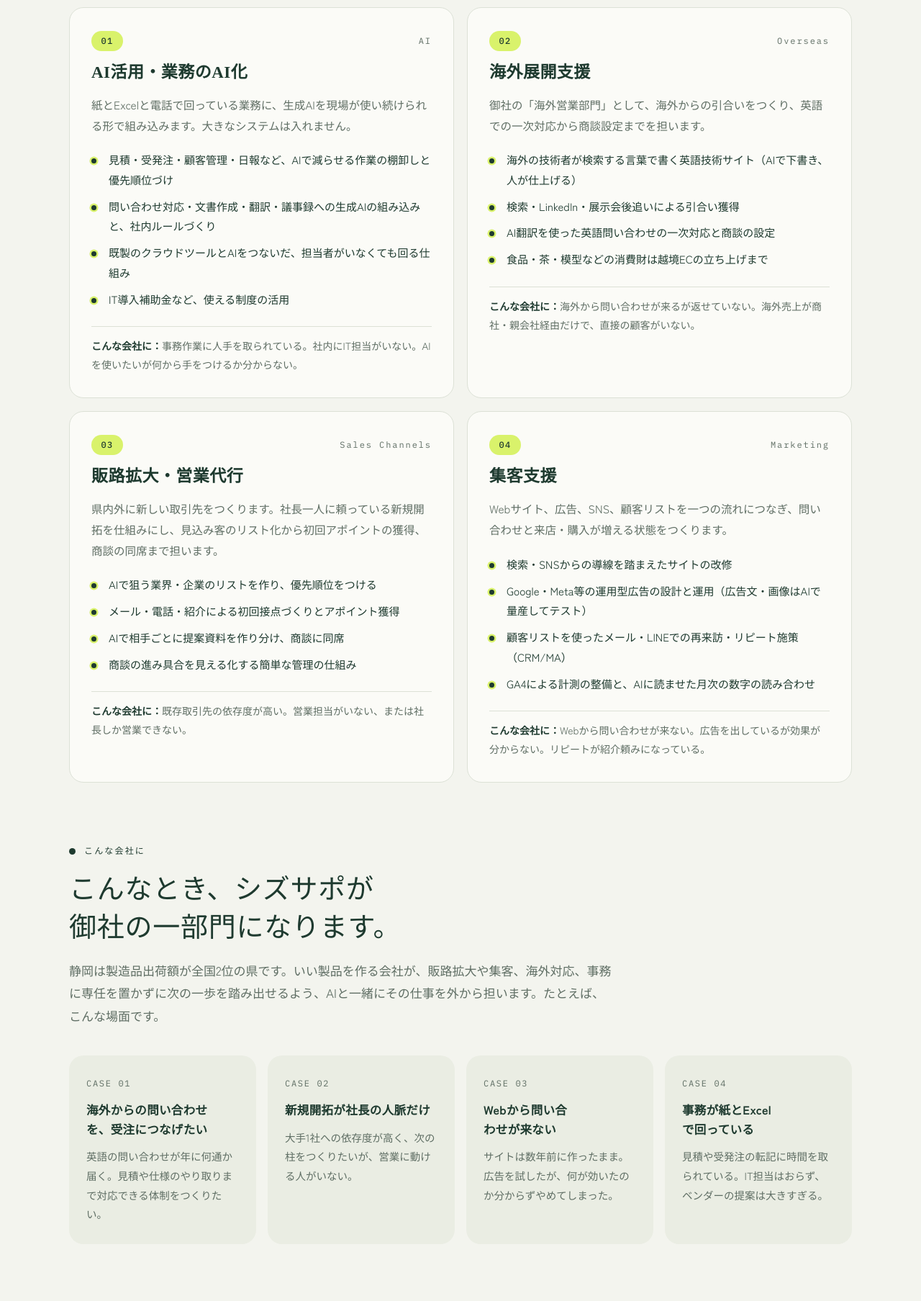
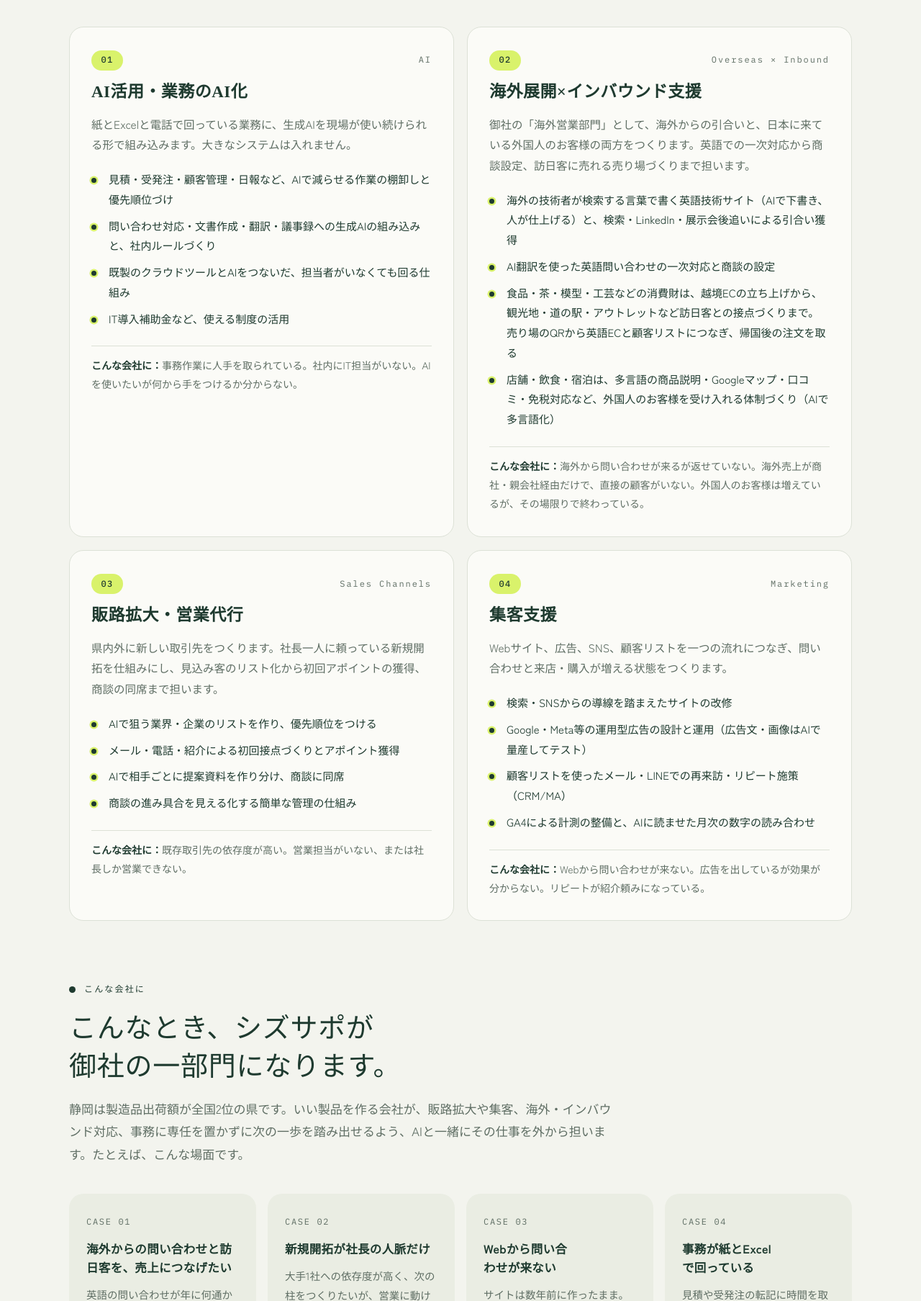
Before and after one commit to shizusapo/shizusapo.github.io, a plain HTML site: page index.html in a window 1280 px wide. Shown: the part 1720-3527 px from the top of the page at 72% size. Drawn offline with Linux system fonts and the light colour scheme; a web font is replaced by a local one.

Commit message:
海外展開×インバウンド支援を追加

```diff
--- a/index.html
+++ b/index.html
@@ -4,9 +4,9 @@
 <meta charset="utf-8">
 <meta name="viewport" content="width=device-width,initial-scale=1,viewport-fit=cover">
 <title>シズサポ｜私たちは、AIの力で静岡の製品をより広げます</title>
-<meta name="description" content="シズサポは、生成AIを使って静岡の中小企業の販路を広げる「もう一つの事業部門」です。AI活用・販路拡大（営業代行・海外展開・集客）を月10万円から実行まで担います。静岡県富士市を拠点に準備中。">
+<meta name="description" content="シズサポは、生成AIを使って静岡の中小企業の販路を広げる「もう一つの事業部門」です。AI活用・販路拡大（営業代行・海外展開×インバウンド・集客）を月10万円から実行まで担います。静岡県富士市を拠点に準備中。">
 <meta property="og:title" content="シズサポ｜私たちは、AIの力で静岡の製品をより広げます">
-<meta property="og:description" content="AIの力で、静岡の中小企業の販路を広げるサービス。AI活用／販路拡大（営業代行・海外展開・集客）。月10万円から。">
+<meta property="og:description" content="AIの力で、静岡の中小企業の販路を広げるサービス。AI活用／販路拡大（営業代行・海外展開×インバウンド・集客）。月10万円から。">
 <meta property="og:type" content="website">
 <link rel="preconnect" href="https://fonts.googleapis.com">
 <link rel="preconnect" href="https://fonts.gstatic.com" crossorigin>
@@ -278,7 +278,7 @@ footer .mono{font-family:var(--mono);letter-spacing:.16em;font-size:12px}
       <dl>
         <dt>対象</dt><dd>静岡県内の中小企業（従業員10〜300人）</dd>
         <dt>領域</dt><dd>製造業を中心に、食品・小売・サービス業も</dd>
-        <dt>提供</dt><dd>AI活用／販路拡大（営業代行・海外展開・集客）</dd>
+        <dt>提供</dt><dd>AI活用／販路拡大（営業代行・海外展開×インバウンド・集客）</dd>
         <dt>道具</dt><dd>生成AI（ChatGPT・Claude・Gemini等）＋広告・CRM・GA4の運用経験</dd>
         <dt>拠点</dt><dd>静岡県富士市（準備中）／東京</dd>
         <dt>料金</dt><dd><span class="price">月10万円〜</span><br><span style="font-size:13.5px;color:var(--muted)">成果連動あり。内容に応じてご相談</span></dd>
@@ -308,16 +308,16 @@ footer .mono{font-family:var(--mono);letter-spacing:.16em;font-size:12px}
         <p class="for"><b>こんな会社に：</b>事務作業に人手を取られている。社内にIT担当がいない。AIを使いたいが何から手をつけるか分からない。</p>
       </article>
       <article class="sol" id="sol-overseas">
-        <div class="code"><span class="num">02</span><span>Overseas</span></div>
-        <h3>海外展開支援</h3>
-        <p class="sum">御社の「海外営業部門」として、海外からの引合いをつくり、英語での一次対応から商談設定までを担います。</p>
+        <div class="code"><span class="num">02</span><span>Overseas × Inbound</span></div>
+        <h3>海外展開×インバウンド支援</h3>
+        <p class="sum">御社の「海外営業部門」として、海外からの引合いと、日本に来ている外国人のお客様の両方をつくります。英語での一次対応から商談設定、訪日客に売れる売り場づくりまで担います。</p>
         <ul>
-          <li>海外の技術者が検索する言葉で書く英語技術サイト（AIで下書き、人が仕上げる）</li>
-          <li>検索・LinkedIn・展示会後追いによる引合い獲得</li>
+          <li>海外の技術者が検索する言葉で書く英語技術サイト（AIで下書き、人が仕上げる）と、検索・LinkedIn・展示会後追いによる引合い獲得</li>
           <li>AI翻訳を使った英語問い合わせの一次対応と商談の設定</li>
-          <li>食品・茶・模型などの消費財は越境ECの立ち上げまで</li>
+          <li>食品・茶・模型・工芸などの消費財は、越境ECの立ち上げから、観光地・道の駅・アウトレットなど訪日客との接点づくりまで。売り場のQRから英語ECと顧客リストにつなぎ、帰国後の注文を取る</li>
+          <li>店舗・飲食・宿泊は、多言語の商品説明・Googleマップ・口コミ・免税対応など、外国人のお客様を受け入れる体制づくり（AIで多言語化）</li>
         </ul>
-        <p class="for"><b>こんな会社に：</b>海外から問い合わせが来るが返せていない。海外売上が商社・親会社経由だけで、直接の顧客がいない。</p>
+        <p class="for"><b>こんな会社に：</b>海外から問い合わせが来るが返せていない。海外売上が商社・親会社経由だけで、直接の顧客がいない。外国人のお客様は増えているが、その場限りで終わっている。</p>
       </article>
       <article class="sol" id="sol-sales">
         <div class="code"><span class="num">03</span><span>Sales Channels</span></div>
@@ -352,10 +352,10 @@ footer .mono{font-family:var(--mono);letter-spacing:.16em;font-size:12px}
     <div class="sec-head">
       <p class="eyebrow">こんな会社に</p>
       <h2>こんなとき、シズサポが御社の一部門になります。</h2>
-      <p class="lead">静岡は製造品出荷額が全国2位の県です。いい製品を作る会社が、販路拡大や集客、海外対応、事務に専任を置かずに次の一歩を踏み出せるよう、AIと一緒にその仕事を外から担います。たとえば、こんな場面です。</p>
+      <p class="lead">静岡は製造品出荷額が全国2位の県です。いい製品を作る会社が、販路拡大や集客、海外・インバウンド対応、事務に専任を置かずに次の一歩を踏み出せるよう、AIと一緒にその仕事を外から担います。たとえば、こんな場面です。</p>
     </div>
     <div class="cards">
-      <div class="card"><span class="tag">CASE 01</span><h3>海外からの問い合わせを、受注につなげたい</h3><p>英語の問い合わせが年に何通か届く。見積や仕様のやり取りまで対応できる体制をつくりたい。</p></div>
+      <div class="card"><span class="tag">CASE 01</span><h3>海外からの問い合わせと訪日客を、売上につなげたい</h3><p>英語の問い合わせが年に何通か届く。外国人のお客様も増えてきた。見積のやり取りから帰国後のリピートまで、受けきれる体制をつくりたい。</p></div>
       <div class="card"><span class="tag">CASE 02</span><h3>新規開拓が社長の人脈だけ</h3><p>大手1社への依存度が高く、次の柱をつくりたいが、営業に動ける人がいない。</p></div>
       <div class="card"><span class="tag">CASE 03</span><h3>Webから問い合わせが来ない</h3><p>サイトは数年前に作ったまま。広告を試したが、何が効いたのか分からずやめてしまった。</p></div>
       <div class="card"><span class="tag">CASE 04</span><h3>事務が紙とExcelで回っている</h3><p>見積や受発注の転記に時間を取られている。IT担当はおらず、ベンダーの提案は大きすぎる。</p></div>
@@ -390,7 +390,7 @@ footer .mono{font-family:var(--mono);letter-spacing:.16em;font-size:12px}
         <p>データで集客と売上をつくってきた経験を、地元・静岡の会社のために、生成AIと組み合わせて使いたいと考え、シズサポを準備しています。</p>
       </div>
       <div class="skills">
-        <span>生成AI</span><span>運用型広告</span><span>CRM / MA</span><span>GA4</span><span>SEO</span><span>LinkedIn</span><span>越境EC</span>
+        <span>生成AI</span><span>運用型広告</span><span>CRM / MA</span><span>GA4</span><span>SEO</span><span>LinkedIn</span><span>越境EC</span><span>インバウンド</span>
       </div>
     </div>
     <div>
@@ -404,7 +404,7 @@ footer .mono{font-family:var(--mono);letter-spacing:.16em;font-size:12px}
     <div class="sec-head" style="margin-bottom:0">
       <p class="eyebrow">支援機関の方へ</p>
       <h2>金融機関・支援機関の方へ</h2>
-      <p class="lead">お取引先・会員企業で、販路拡大、海外対応、集客、IT・AI導入に課題を抱えている会社があれば、ご紹介ください。</p>
+      <p class="lead">お取引先・会員企業で、販路拡大、海外展開・インバウンド対応、集客、IT・AI導入に課題を抱えている会社があれば、ご紹介ください。</p>
     </div>
     <ul>
       <li>専門家派遣制度、商談会、「中小企業のAI活用」などのセミナー・勉強会への登壇に対応します。</li>
@@ -440,7 +440,7 @@ footer .mono{font-family:var(--mono);letter-spacing:.16em;font-size:12px}
       </div>
       <div class="field"><label for="f-topic">相談したいこと</label>
         <select id="f-topic" name="entry.1982349152">
-          <option>IT・AI導入</option><option value="営業代行">販路拡大・営業代行</option><option>海外展開支援</option><option>集客支援</option><option>まだ決まっていない／複数</option>
+          <option>IT・AI導入</option><option value="営業代行">販路拡大・営業代行</option><option value="海外展開支援">海外展開×インバウンド支援</option><option>集客支援</option><option>まだ決まっていない／複数</option>
         </select>
       </div>
       <div class="field"><label for="f-msg">現在の状況・ご相談内容</label><textarea id="f-msg" name="entry.1240349758" placeholder="例：年に数件、海外から英語で問い合わせが来るが対応できていない"></textarea></div>
```
